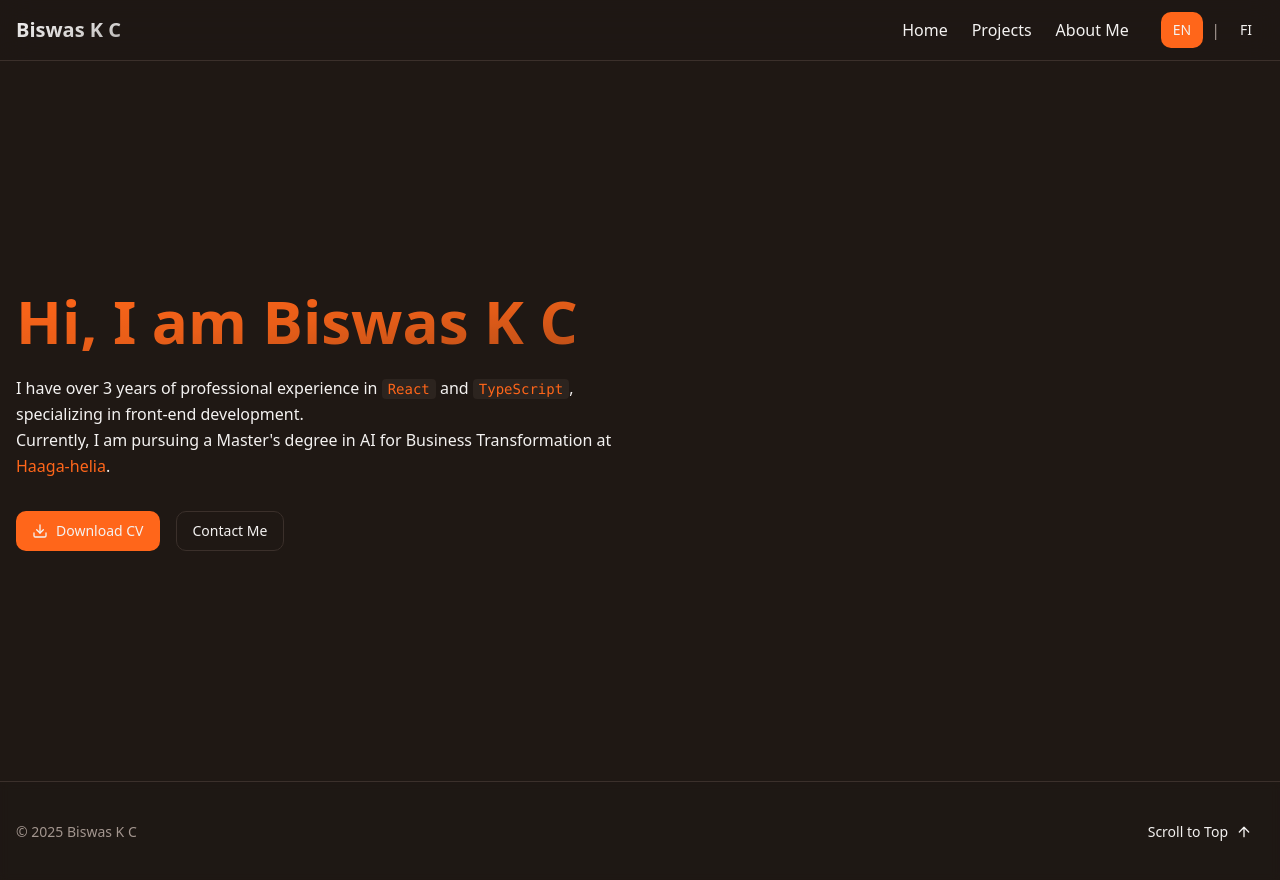
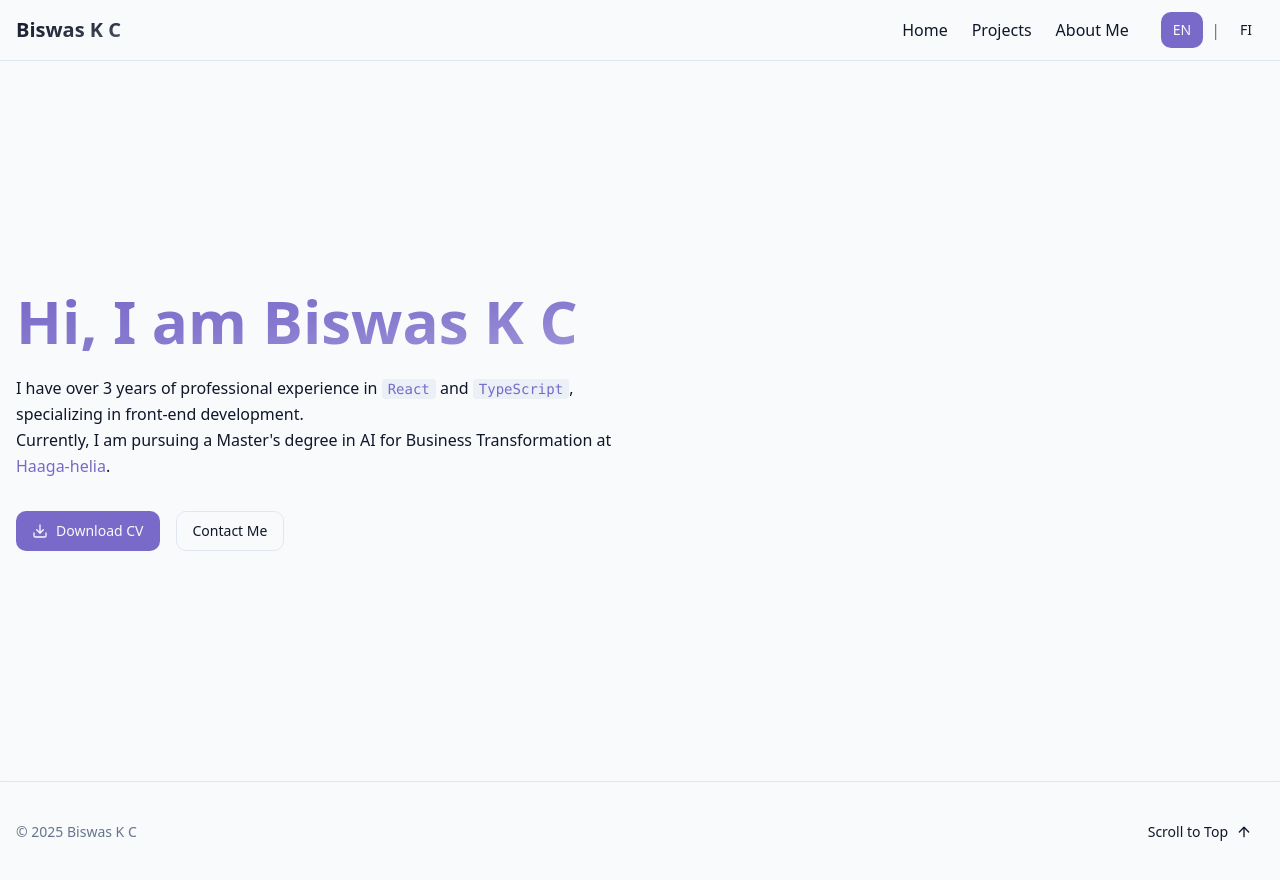
Before and after one commit to biswaskc57/portfolio-new, a React (Vite) app: page / in a window 1280 px wide. Built offline with nearby package versions, Linux system fonts and the light colour scheme.

Commit message:
Implement theme toggle functionality
Adds a theme toggle feature with default light theme and updates the primary color.

```diff
--- a/src/components/Layout.tsx
+++ b/src/components/Layout.tsx
@@ -3,6 +3,7 @@ import React from 'react';
 import Navbar from './Navbar';
 import Footer from './Footer';
 import { LanguageProvider } from '@/hooks/useLanguage';
+import { ThemeProvider } from '@/hooks/useTheme';
 
 interface LayoutProps {
   children: React.ReactNode;
@@ -11,6 +12,7 @@ interface LayoutProps {
 const Layout: React.FC<LayoutProps> = ({ children }) => {
   return (
     <LanguageProvider>
+      <ThemeProvider>
         <div className="flex flex-col min-h-screen bg-background text-foreground">
           <Navbar />
           <main className="flex-1">
@@ -18,6 +20,7 @@ const Layout: React.FC<LayoutProps> = ({ children }) => {
           </main>
           <Footer />
         </div>
+      </ThemeProvider>
     </LanguageProvider>
   );
 };
--- /dev/null
+++ b/src/components/ThemeToggle.tsx
@@ -0,0 +1,30 @@
+
+import React from 'react';
+import { Moon, Sun } from 'lucide-react';
+import { useTheme } from '@/hooks/useTheme';
+import { Button } from '@/components/ui/button';
+import { Switch } from '@/components/ui/switch';
+import { useLanguage } from '@/hooks/useLanguage';
+
+const ThemeToggle: React.FC = () => {
+  const { theme, setTheme } = useTheme();
+  const { t } = useLanguage();
+
+  const toggleTheme = () => {
+    setTheme(theme === 'light' ? 'dark' : 'light');
+  };
+
+  return (
+    <div className="flex items-center gap-2">
+      <Sun className="h-4 w-4 transition-all" />
+      <Switch
+        checked={theme === 'dark'}
+        onCheckedChange={toggleTheme}
+        aria-label={`Switch to ${theme === 'light' ? 'dark' : 'light'} mode`}
+      />
+      <Moon className="h-4 w-4 transition-all" />
+    </div>
+  );
+};
+
+export default ThemeToggle;
--- /dev/null
+++ b/src/hooks/useTheme.tsx
@@ -0,0 +1,46 @@
+
+import React, { createContext, useContext, useEffect, useState } from 'react';
+
+type Theme = 'light' | 'dark';
+
+type ThemeContextType = {
+  theme: Theme;
+  setTheme: (theme: Theme) => void;
+};
+
+const ThemeContext = createContext<ThemeContextType | undefined>(undefined);
+
+export function ThemeProvider({ children }: { children: React.ReactNode }) {
+  const [theme, setTheme] = useState<Theme>('light');
+
+  useEffect(() => {
+    const storedTheme = localStorage.getItem('theme') as Theme;
+    const prefersDark = window.matchMedia('(prefers-color-scheme: dark)').matches;
+
+    if (storedTheme) {
+      setTheme(storedTheme);
+    } else if (prefersDark) {
+      setTheme('dark');
+    }
+  }, []);
+
+  useEffect(() => {
+    localStorage.setItem('theme', theme);
+
+    const root = window.document.documentElement;
+    root.classList.remove('light', 'dark');
+    root.classList.add(theme);
+  }, [theme]);
+
+  const value = { theme, setTheme };
+
+  return <ThemeContext.Provider value={value}>{children}</ThemeContext.Provider>;
+}
+
+export function useTheme() {
+  const context = useContext(ThemeContext);
+  if (context === undefined) {
+    throw new Error('useTheme must be used within a ThemeProvider');
+  }
+  return context;
+}
--- a/src/index.css
+++ b/src/index.css
@@ -4,45 +4,84 @@
 @tailwind utilities;
 
 @layer base {
-  :root {
-    --background: 20 20% 10%;
-    --foreground: 20 10% 95%;
+  :root, .light {
+    --background: 210 40% 98%;
+    --foreground: 222 47% 11%;
 
-    --card: 20 20% 12%;
-    --card-foreground: 20 10% 95%;
+    --card: 210 40% 96%;
+    --card-foreground: 222 47% 11%;
 
-    --popover: 20 20% 10%;
-    --popover-foreground: 20 10% 95%;
+    --popover: 210 40% 98%;
+    --popover-foreground: 222 47% 11%;
 
-    --primary: 20 100% 55%;
-    --primary-foreground: 20 10% 95%;
+    --primary: 250 47% 60%;
+    --primary-foreground: 210 40% 98%;
 
-    --secondary: 20 15% 20%;
-    --secondary-foreground: 20 10% 95%;
+    --secondary: 210 40% 90%;
+    --secondary-foreground: 222 47% 11%;
 
-    --muted: 20 15% 20%;
-    --muted-foreground: 20 10% 60%;
+    --muted: 210 40% 90%;
+    --muted-foreground: 215 16% 47%;
 
-    --accent: 20 15% 20%;
-    --accent-foreground: 20 10% 95%;
+    --accent: 210 40% 90%;
+    --accent-foreground: 222 47% 11%;
 
     --destructive: 0 62.8% 30.6%;
-    --destructive-foreground: 20 10% 95%;
+    --destructive-foreground: 210 40% 98%;
 
-    --border: 20 15% 20%;
-    --input: 20 15% 20%;
-    --ring: 20 100% 60%;
+    --border: 214 32% 91%;
+    --input: 214 32% 91%;
+    --ring: 250 47% 60%;
 
     --radius: 0.75rem;
 
-    --sidebar-background: 20 20% 10%;
-    --sidebar-foreground: 20 10% 95%;
-    --sidebar-primary: 20 100% 55%;
-    --sidebar-primary-foreground: 20 10% 95%;
-    --sidebar-accent: 20 15% 20%;
-    --sidebar-accent-foreground: 20 10% 95%;
-    --sidebar-border: 20 15% 20%;
-    --sidebar-ring: 20 100% 60%;
+    --sidebar-background: 210 40% 98%;
+    --sidebar-foreground: 222 47% 11%;
+    --sidebar-primary: 250 47% 60%;
+    --sidebar-primary-foreground: 210 40% 98%;
+    --sidebar-accent: 210 40% 90%;
+    --sidebar-accent-foreground: 222 47% 11%;
+    --sidebar-border: 214 32% 91%;
+    --sidebar-ring: 250 47% 60%;
+  }
+
+  .dark {
+    --background: 222 47% 11%;
+    --foreground: 210 40% 98%;
+
+    --card: 222 47% 15%;
+    --card-foreground: 210 40% 98%;
+
+    --popover: 222 47% 11%;
+    --popover-foreground: 210 40% 98%;
+
+    --primary: 250 47% 60%;
+    --primary-foreground: 210 40% 98%;
+
+    --secondary: 222 47% 18%;
+    --secondary-foreground: 210 40% 98%;
+
+    --muted: 222 47% 18%;
+    --muted-foreground: 215 16% 65%;
+
+    --accent: 222 47% 18%;
+    --accent-foreground: 210 40% 98%;
+
+    --destructive: 0 62.8% 30.6%;
+    --destructive-foreground: 210 40% 98%;
+
+    --border: 222 47% 18%;
+    --input: 222 47% 18%;
+    --ring: 250 47% 60%;
+
+    --sidebar-background: 222 47% 11%;
+    --sidebar-foreground: 210 40% 98%;
+    --sidebar-primary: 250 47% 60%;
+    --sidebar-primary-foreground: 210 40% 98%;
+    --sidebar-accent: 222 47% 18%;
+    --sidebar-accent-foreground: 210 40% 98%;
+    --sidebar-border: 222 47% 18%;
+    --sidebar-ring: 250 47% 60%;
   }
 }
 
--- a/src/pages/Projects.tsx
+++ b/src/pages/Projects.tsx
@@ -6,6 +6,7 @@ import { Card, CardContent, CardDescription, CardFooter, CardHeader, CardTitle }
 import { Badge } from "@/components/ui/badge";
 import { Button } from '@/components/ui/button';
 import { Project } from '@/types/Project';
+import ThemeToggle from '@/components/ThemeToggle';
 
 const Projects: React.FC = () => {
   const { t } = useLanguage();
@@ -55,9 +56,12 @@ const Projects: React.FC = () => {
         <div className="absolute left-1/4 -top-8 w-5 h-5 bg-primary/20 rounded-full animate-bounce" style={{ animationDuration: '2s' }}></div>
       </div>
 
-      <h1 className="text-4xl font-bold mb-8 text-gradient-primary">
-        {t('nav.projects')}
-      </h1>
+      <div className="flex justify-between items-center mb-8">
+        <h1 className="text-4xl font-bold text-gradient-primary">
+          {t('nav.projects')}
+        </h1>
+        <ThemeToggle />
+      </div>
 
       <div className="grid grid-cols-1 md:grid-cols-2 gap-6 mt-8">
         {projects.map((project, index) => (
```
Lines whose indentation alone changed are shown as unchanged.
